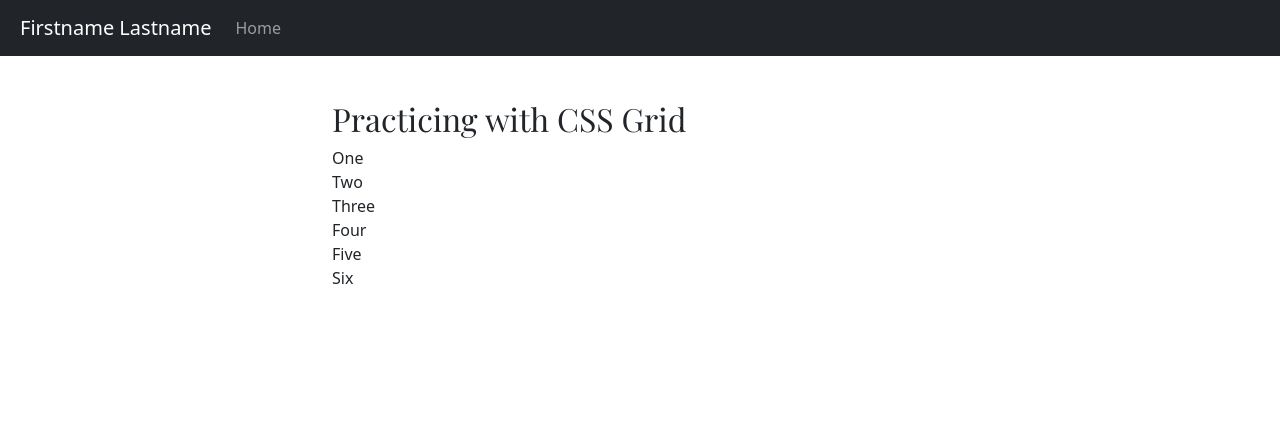
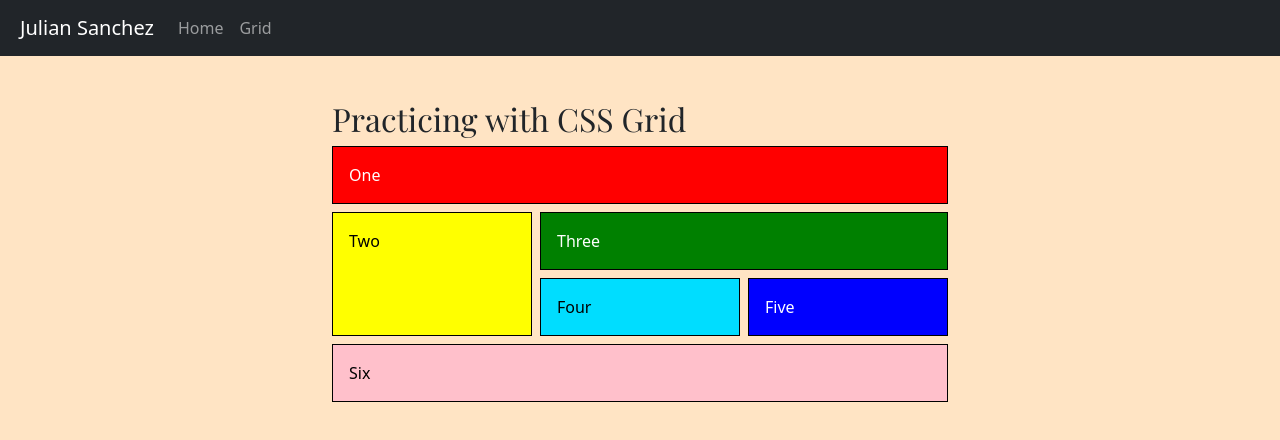
Before and after one commit to juliancruzsanchez/sanchez-225-files, a plain HTML site: page grid.html in a window 1280 px wide. Drawn offline with nearby package versions, Linux system fonts and the light colour scheme.

Commit message:
Added grid page

```diff
--- a/grid.html
+++ b/grid.html
@@ -5,17 +5,18 @@
   <meta name="viewport" content="width=device-width, initial-scale=1, shrink-to-fit=no">
   <meta name="description" content="">
   <meta name="author" content="">
-  <title>Grid: Firstname Lastname</title>
+  <title>Grid: Julian Sanchez</title>
   <link rel="canonical" href="https://getbootstrap.com/docs/4.0/examples/starter-template/">
   <!-- Bootstrap core CSS -->
   <link href="css/styles.css" rel="stylesheet">
 
   <!-- Custom styles for this template -->
   <link href="https://cdn.jsdelivr.net/npm/bootstrap@5.3.2/dist/css/bootstrap.min.css" rel="stylesheet">
+  <link href="styles/grid.css" rel="stylesheet">
 </head>
 <body>
 <nav class="navbar navbar-expand-md navbar-dark bg-dark fixed-top">
-  <a class="navbar-brand" href="#">Firstname Lastname</a>
+  <a class="navbar-brand" href="#">Julian Sanchez</a>
   <button class="navbar-toggler" type="button" data-toggle="collapse" data-target="#navbarsExampleDefault" aria-controls="navbarsExampleDefault" aria-expanded="false" aria-label="Toggle navigation">
     <span class="navbar-toggler-icon"></span>
   </button>
@@ -23,6 +24,9 @@
     <ul class="navbar-nav mr-auto">
       <li class="nav-item active">
         <a class="nav-link" href="index.html">Home</a>
+      </li>
+      <li class="nav-item active">
+        <a class="nav-link" href="grid.html">Grid</a>
       </li>
     </ul>
   </div>
--- /dev/null
+++ b/styles/grid.css
@@ -0,0 +1,55 @@
+body {
+    background-color: bisque;
+}
+
+.wrapper {
+    display: grid;
+    grid-template-columns: 1fr 1fr 1fr;
+    grid-template-rows: 1fr 1fr 1fr 1fr;
+    grid-gap: 0.5em;
+    grid-template-areas:
+        "one one one"
+        "two three three"
+        "two four five "
+        "six six six";
+}
+
+.wrapper div {
+    color: white;
+    padding: 1em;
+    border: 1px solid #000;
+}
+
+.box2, .box4, .box6 {
+    color: black !important;
+}
+
+.box1 {
+    grid-area: one;
+    background-color: red;
+}
+
+.box2 {
+    grid-area: two;
+    background-color: yellow;
+}
+
+.box3 {
+    grid-area: three;
+    background-color: green;
+}
+
+.box4 {
+    grid-area: four;
+    background-color: #00ddff;
+}
+
+.box5 {
+    grid-area: five;
+    background-color: blue;
+}
+
+.box6 {
+    grid-area: six;
+    background-color: pink;
+}
```
Also changed, not shown: index.html (+3 -0 lines).
